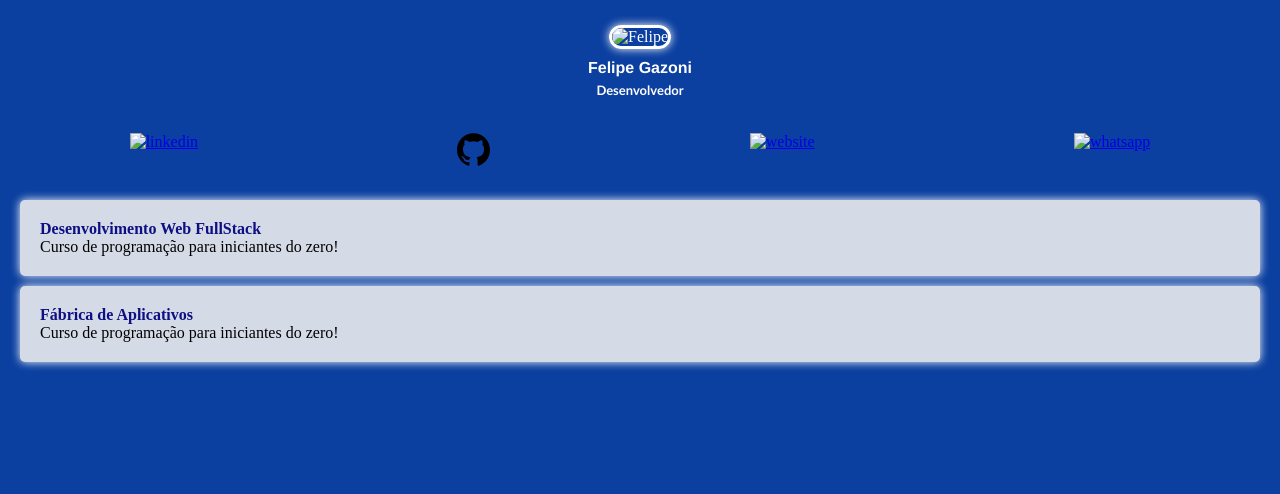
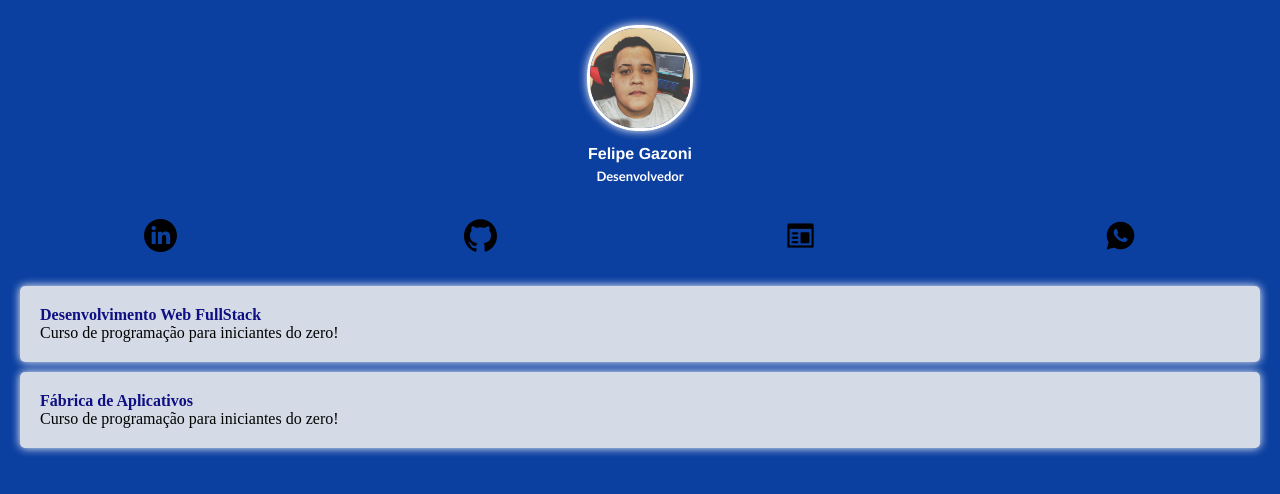
Before and after one commit to fgazoni/linktree, a plain HTML site: page index.html in a window 1280 px wide. Drawn offline with Linux system fonts and the light colour scheme; files whose address does not match are found by name.

Commit message:
Update index.html

```diff
--- a/index.html
+++ b/index.html
@@ -9,14 +9,14 @@
   </head>
   <body>
     <div class="profile">
-      <img src="img/felipe.jpg" alt="Felipe" class="avatar">
+      <img src="felipe.jpg" alt="Felipe" class="avatar">
       <h1>Felipe Gazoni</h1>
       <h2>Desenvolvedor</h2>
     </div>
     <ul class="social">
       <li>
         <a href="https://www.linkedin.com/in/felipe-gazoni-6a7164b3/">
-        <img src="img/linkedin.svg" alt="linkedin">
+        <img src="linkedin.svg" alt="linkedin">
         </a>
       </li>
       <li>
@@ -26,12 +26,12 @@
       </li>
       <li>
         <a href="https://www.fgazoni.com">
-        <img src="img/website.png" alt="website">
+        <img src="website.png" alt="website">
         </a>
       </li>
       <li>
         <a href="https://wa.me/5531991451213">
-        <img src="img/whatsapp.png" alt="whatsapp">
+        <img src="whatsapp.png" alt="whatsapp">
         </a>
       </li>
     </ul>
```
